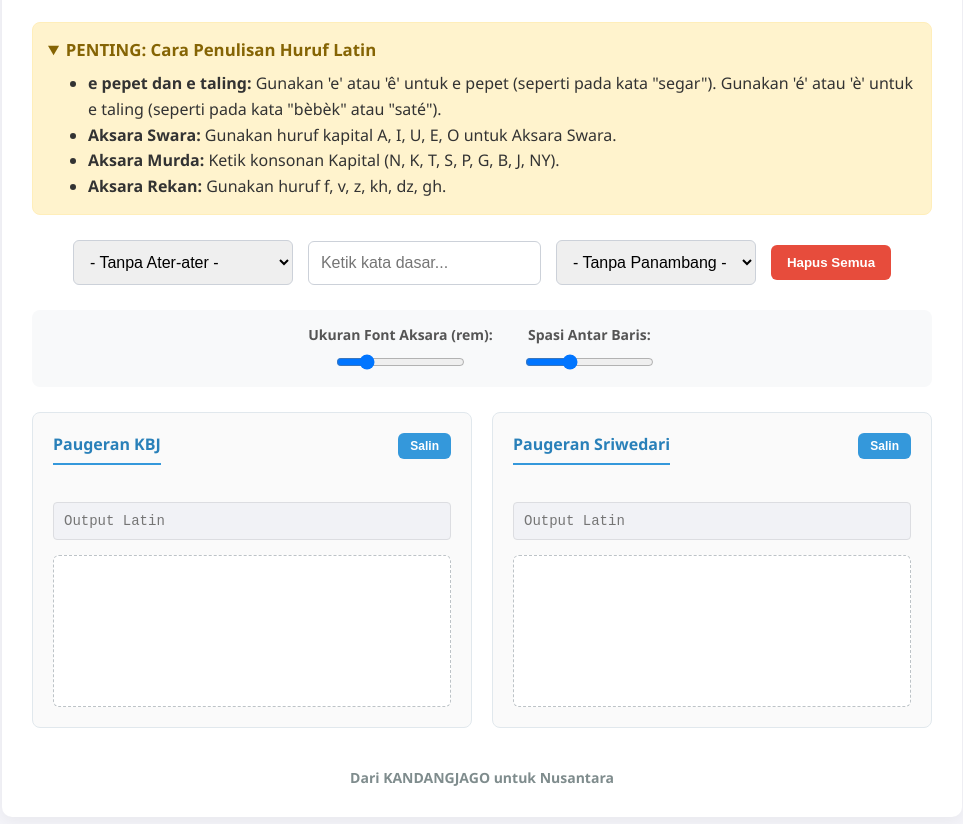
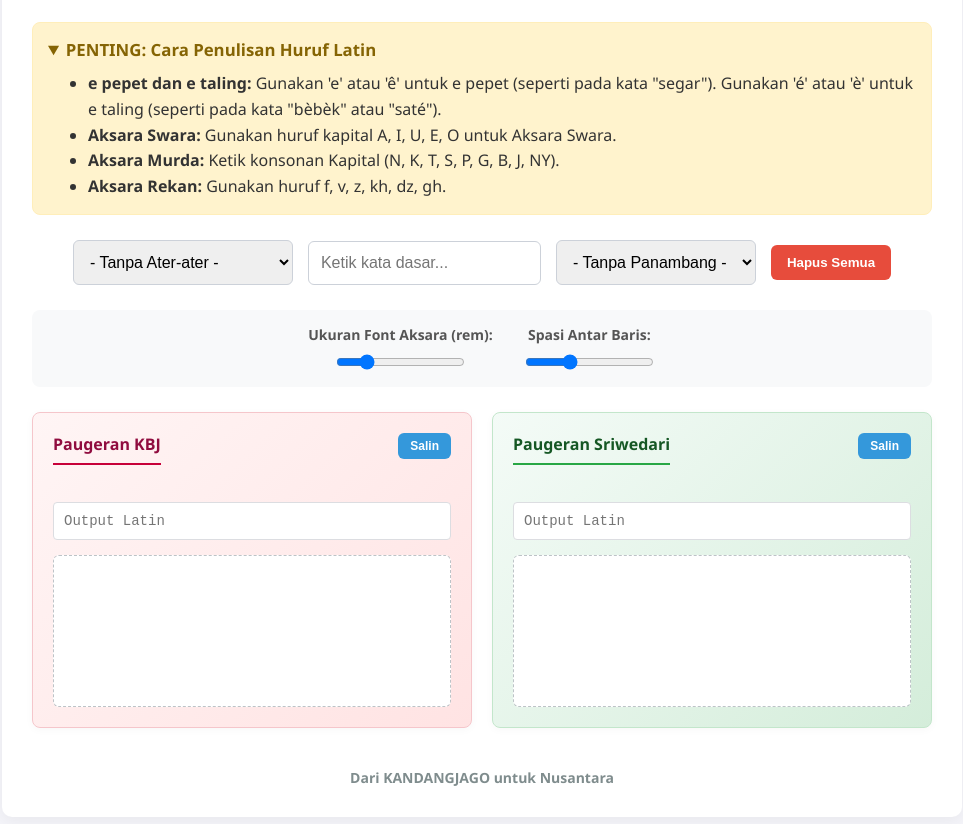
Before and after one commit to kandangjagojawa/morfologi-jawa, a plain HTML site: page index.html in a window 1280 px wide. Shown: the part 154-978 px from the top of the page, without its empty margins (158-1121 px from the left). Drawn offline with Linux system fonts and the light colour scheme.

Commit message:
Enhance result box styles and add gradient backgrounds

```diff
--- a/index.html
+++ b/index.html
@@ -87,19 +87,38 @@
         .result-box {
             flex: 1;
             min-width: 300px;
-            border: 1px solid #e1e8ed;
             padding: 20px;
             border-radius: 8px;
-            background: #fafafa;
             position: relative;
+            box-shadow: 0 2px 8px rgba(0,0,0,0.03);
         }
-        .result-box h4 {
+
+        /* Latar Belakang Gradasi Merah untuk Paugeran KBJ */
+        .box-kbj {
+            background: linear-gradient(135deg, #fff5f5 0%, #ffe3e3 100%);
+            border: 1px solid #f5c6cb;
+        }
+        .box-kbj h4 {
             margin-top: 0;
-            color: #2980b9;
-            border-bottom: 2px solid #3498db;
+            color: #900c3f;
+            border-bottom: 2px solid #c70039;
             padding-bottom: 8px;
             display: inline-block;
         }
+
+        /* Latar Belakang Gradasi Hijau untuk Paugeran Sriwedari */
+        .box-sriwedari {
+            background: linear-gradient(135deg, #f4fbf7 0%, #d4edda 100%);
+            border: 1px solid #c3e6cb;
+        }
+        .box-sriwedari h4 {
+            margin-top: 0;
+            color: #155724;
+            border-bottom: 2px solid #28a745;
+            padding-bottom: 8px;
+            display: inline-block;
+        }
+
         .aksara-output {
             font-family: 'Ngayogyan', sans-serif;
             font-size: 2rem;
@@ -118,7 +137,7 @@
             padding: 10px;
             box-sizing: border-box;
             margin-top: 10px;
-            background: #f1f2f6;
+            background: #ffffff;
             border: 1px solid #dcdde1;
             border-radius: 4px;
             font-family: monospace;
@@ -298,7 +317,7 @@
         </div>
 
         <div class="result-container">
-            <div class="result-box">
+            <div class="result-box box-kbj">
                 <button class="btn btn-copy" onclick="copyAksara('outJawaKBJ', this)">Salin</button>
                 <h4>Paugeran KBJ</h4>
                 <div id="warnKBJ" class="warning"></div>
@@ -306,7 +325,7 @@
                 <div id="outJawaKBJ" class="aksara-output"></div>
             </div>
 
-            <div class="result-box">
+            <div class="result-box box-sriwedari">
                 <button class="btn btn-copy" onclick="copyAksara('outJawaSriwedari', this)">Salin</button>
                 <h4>Paugeran Sriwedari</h4>
                 <div id="warnSriwedari" class="warning"></div>
```
